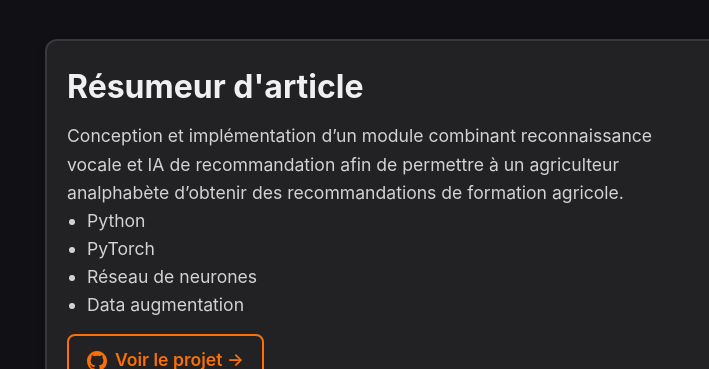
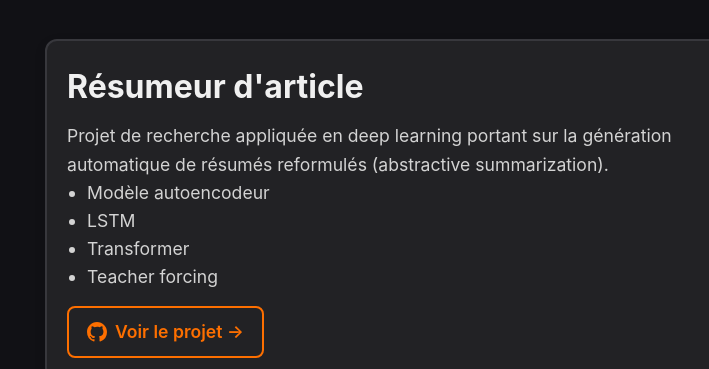
Before and after one commit to Nahil-ElBezzari/Nahil-ElBezzari.github.io, a plain HTML site: page index.html in a window 1280 px wide. Shown: the part 820-1189 px from the top of the page, 0-709 px from the left. Drawn offline with Linux system fonts and the light colour scheme; a script that the page names is missing.

Commit message:
Update index.html

```diff
--- a/index.html
+++ b/index.html
@@ -26,13 +26,13 @@
           <div class="project">
                 <div class="project-text">
                   <h3>Résumeur d'article</h3>
-                  <p>Conception et implémentation d’un module combinant reconnaissance vocale et IA de recommandation afin de permettre à un agriculteur analphabète d’obtenir des recommandations de formation agricole.
+                  <p>Projet de recherche appliquée en deep learning portant sur la génération automatique de résumés reformulés (abstractive summarization).
                   </p>
                   <ul>
-                    <li>Python</li>
-                    <li>PyTorch</li>
-                    <li>Réseau de neurones</li>
-                    <li>Data augmentation</li>
+                    <li>Modèle autoencodeur</li>
+                    <li>LSTM</li>
+                    <li>Transformer</li>
+                    <li>Teacher forcing</li>
                   </ul>
                   <a href="https://github.com/Nahil-ElBezzari/Extreme_Text_Summarization" class="project-button" target="_blank">
                     <svg class="github-icon" xmlns="http://www.w3.org/2000/svg" width="20" height="20" fill="currentColor"
```
